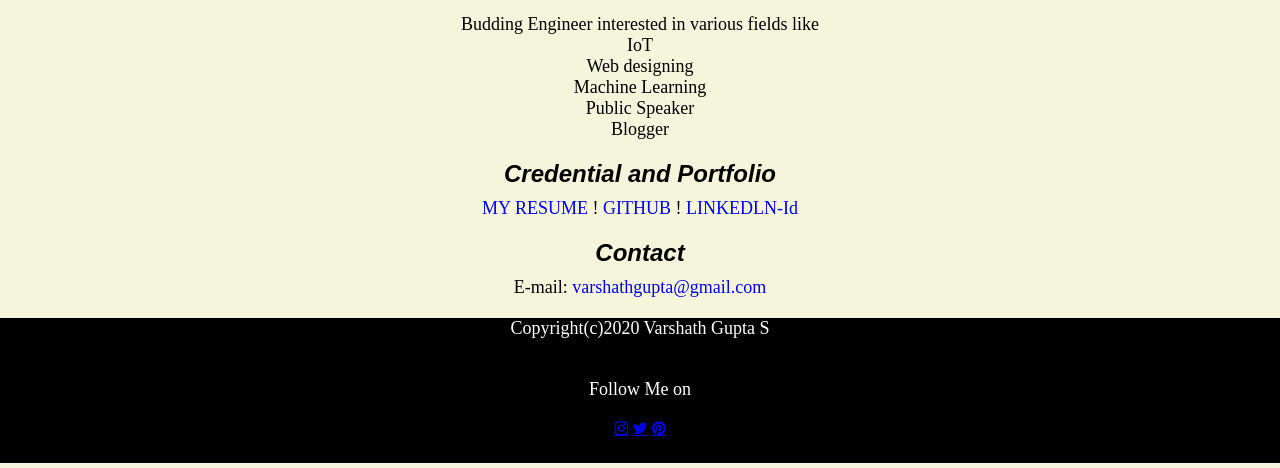
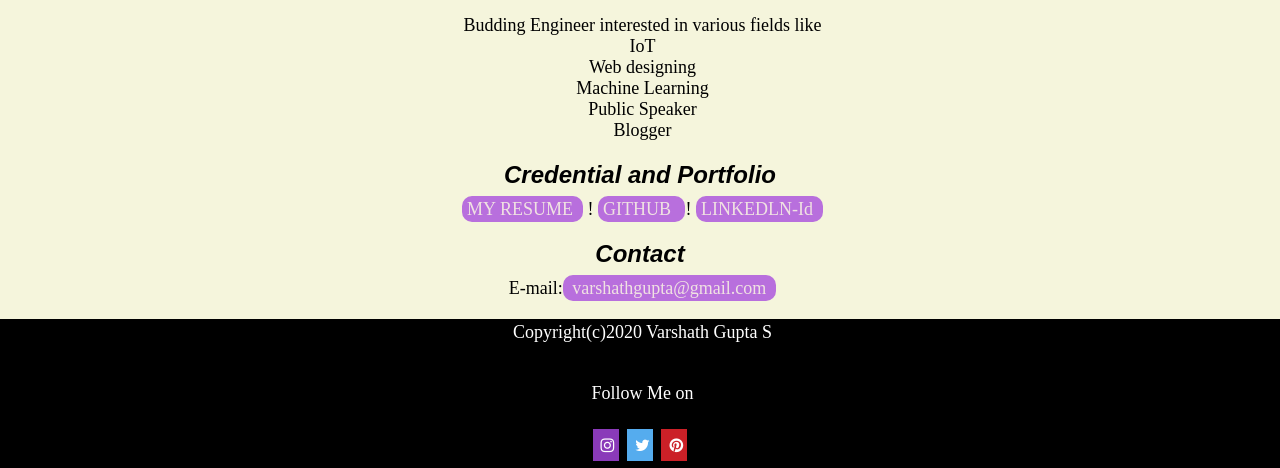
Before and after one commit to varshathgupta/portfolio, a plain HTML site: page index.html in a window 1280 px wide. Shown: the part 380-848 px from the top of the page. Drawn offline with Linux system fonts and the light colour scheme.

Commit message:
Update index.css

```diff
--- a/index.css
+++ b/index.css
@@ -4,7 +4,7 @@ border:0;
 
 }
 body{
-alignment:centre;
+
 background-color:beige;
 font-family:Arial,Helvetica,sans-serif;
 text-align:center;
@@ -17,38 +17,75 @@ height:270px;
 width: auto;
 	}
 h1{
-text-size:35px;
+font-size:35px;
 font-family:"sans-serif";
 padding-bottom:20px;
 
 }
 
 h3{
-text-size:17px;
+font-size:17px;
 font-family:Arial, Helvetica, sans-serif;
 padding-bottom:10px;
 
 }
-p{
+body p{
 	font-size:large;
 	padding-bottom:20px;
+	padding-left: 5px;
 	font-family:serif;
 
 }
-p a{
+body p a{
 	text-decoration:none;
-	background-color:#F5F5DC;
+	background-color:#a442ddbd;
+	padding-left: 5px;
+	padding-right: 10px;
+	padding-bottom: 3px;
+	padding-top: 3px;
+	color: rgb(240, 226, 226);
+	border-radius: 10px;
+
+	box-sizing: border-box;
+	border: 10px;
+	inset-block: 3px;
 }
-p a:hover{
-	background-color:#FF6699;
-	pointer:cursor;
+body p a:hover{
+	background-color:#9F6699;
+	outline:cursor;
+	font-weight: bold;
 }
 h2{
 	padding-bottom:10px;
 	font-style:italic;
 }
 footer{
-	padding-bottom:25px;
+        padding-top: 3px;
+	padding-bottom: 2px;
 	background-color:black;
-       color:white;
+        color:white;
 }
+.fa {
+	padding: 8px;
+	font-size: 10px;
+	width: 10px;
+
+	text-decoration: none;
+	margin: 5px 2px;
+  }
+  .fa:hover {
+	  opacity: 0.7;
+	}
+
+	.fa-instagram {
+	background: #8a3ab9 ;
+	color: white;
+  }
+  .fa-pinterest {
+	background: #cb2027;
+	color: white;
+  }
+	.fa-twitter {
+	background: #55ACEE;
+	color: white;
+  }
```
